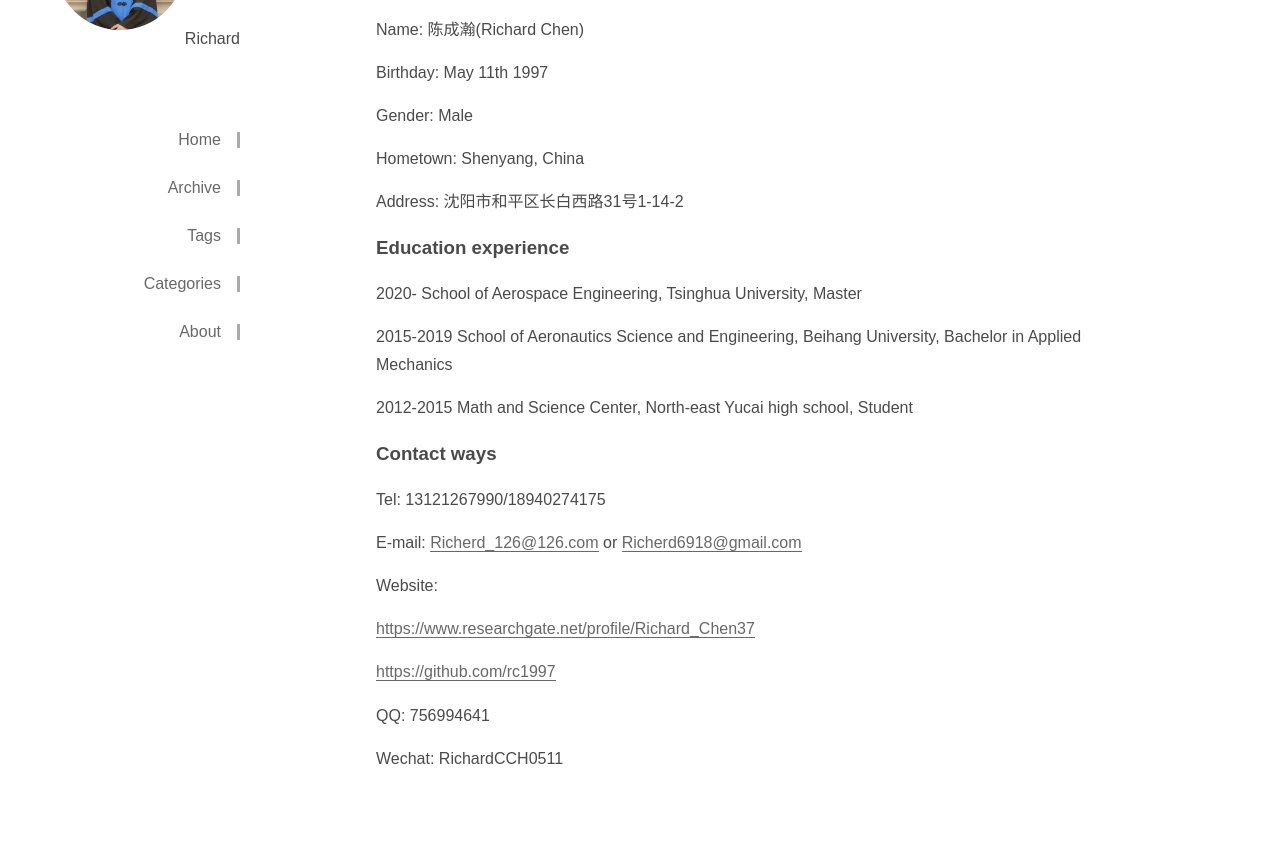
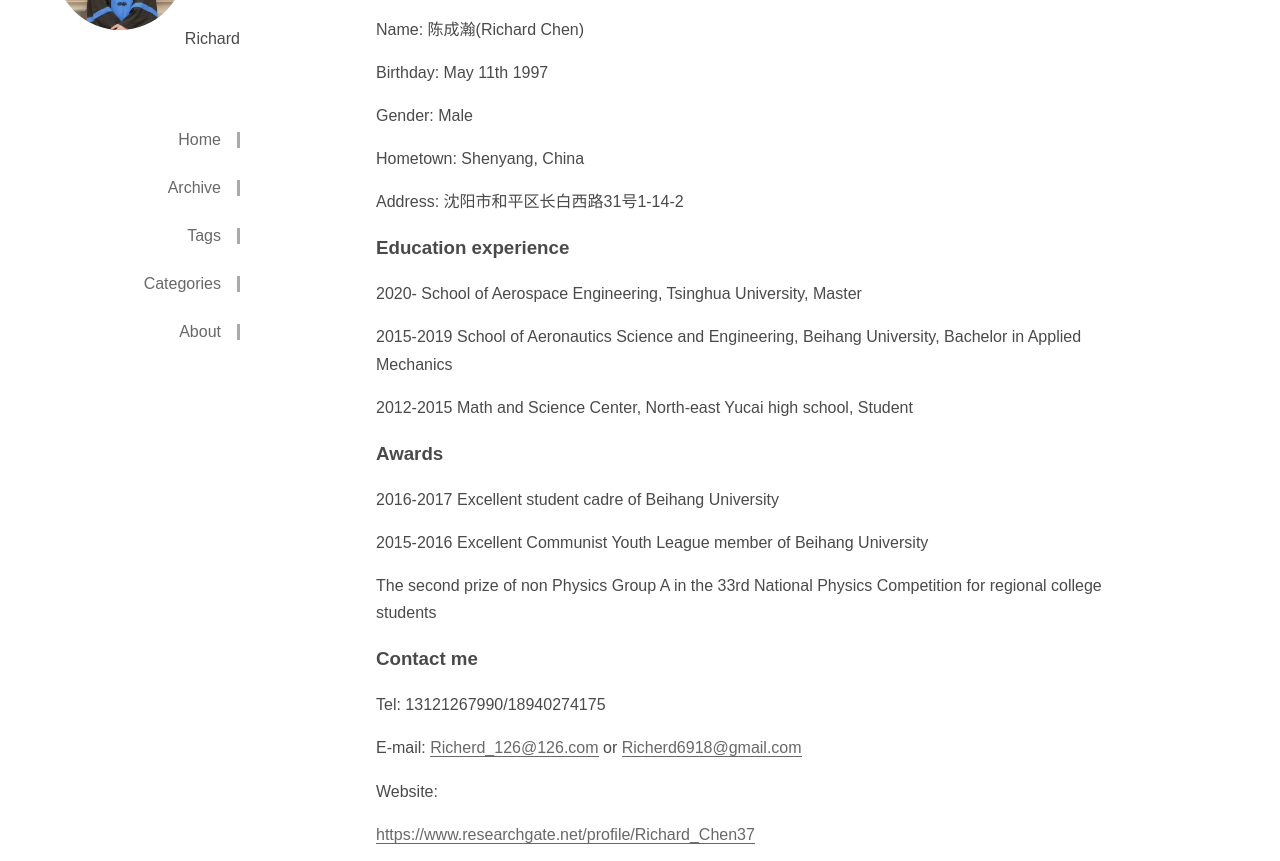
Before and after one commit to rc1997/rc1997.github.io, a plain HTML site: page about/index.html in a window 1280 px wide. Shown: the part 215-1076 px from the top of the page. Drawn offline with Linux system fonts and the light colour scheme; a small style sheet from the web is missing.

Commit message:
Site updated: 2020-06-07 22:38:10

```diff
--- a/about/index.html
+++ b/about/index.html
@@ -75,7 +75,10 @@
 <h3 id="Education-experience"><a href="#Education-experience" class="headerlink" title="Education experience"></a>Education experience</h3><p>2020-            School of Aerospace Engineering, Tsinghua University, Master</p>
 <p>2015-2019   School of Aeronautics Science and Engineering, Beihang University, Bachelor in Applied Mechanics</p>
 <p>2012-2015   Math and Science Center, North-east Yucai high school, Student</p>
-<h3 id="Contact-ways"><a href="#Contact-ways" class="headerlink" title="Contact ways"></a>Contact ways</h3><p>Tel: 13121267990/18940274175</p>
+<h3 id="Awards"><a href="#Awards" class="headerlink" title="Awards"></a>Awards</h3><p>2016-2017 Excellent student cadre of Beihang University</p>
+<p>2015-2016 Excellent Communist Youth League member of Beihang University</p>
+<p>The second prize of non Physics Group A in the 33rd National Physics Competition for regional college students</p>
+<h3 id="Contact-me"><a href="#Contact-me" class="headerlink" title="Contact me"></a>Contact me</h3><p>Tel: 13121267990/18940274175</p>
 <p>E-mail: <a href="mailto:Richerd_126@126.com">Richerd_126@126.com</a> or <a href="mailto:Richerd6918@gmail.com">Richerd6918@gmail.com</a></p>
 <p>Website:</p>
 <p><a href="https://www.researchgate.net/profile/Richard_Chen37" target="_blank" rel="noopener">https://www.researchgate.net/profile/Richard_Chen37</a></p>
```
Also changed, not shown: 2020/06/06/hello-world/index.html (+1 -1 lines), index.html (+1 -1 lines).
